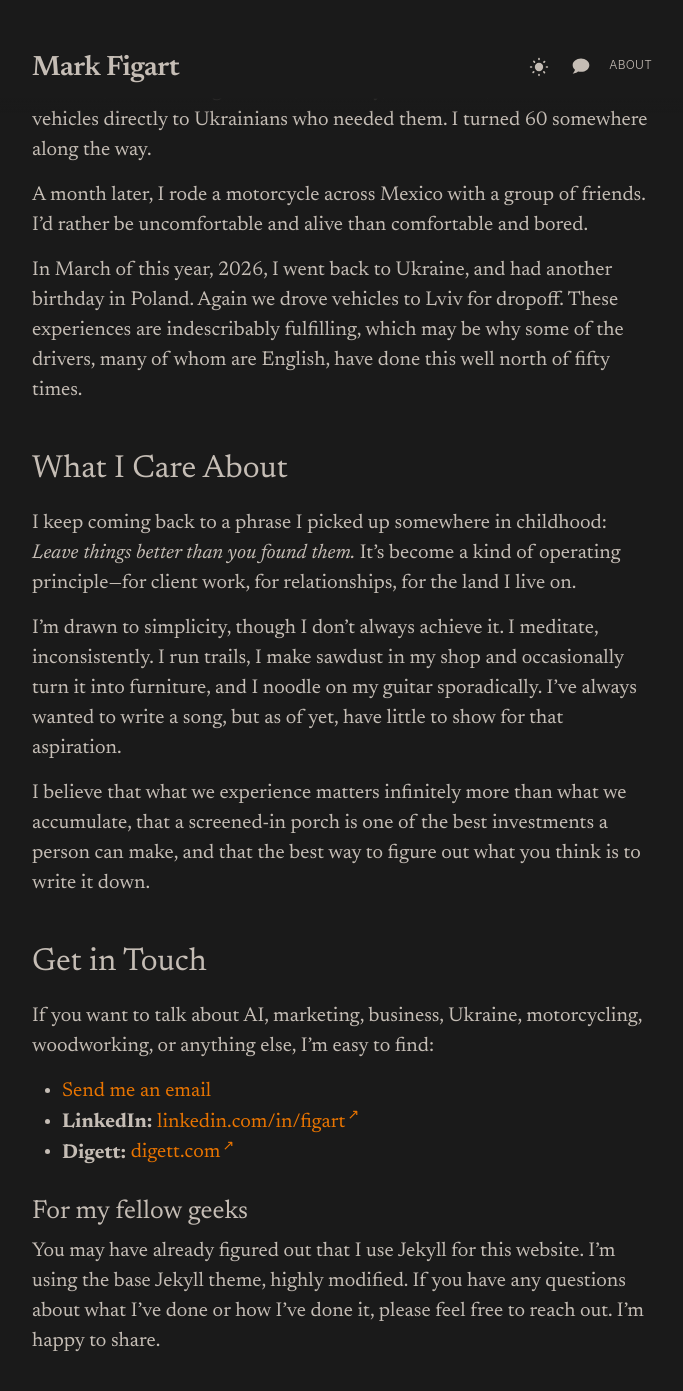
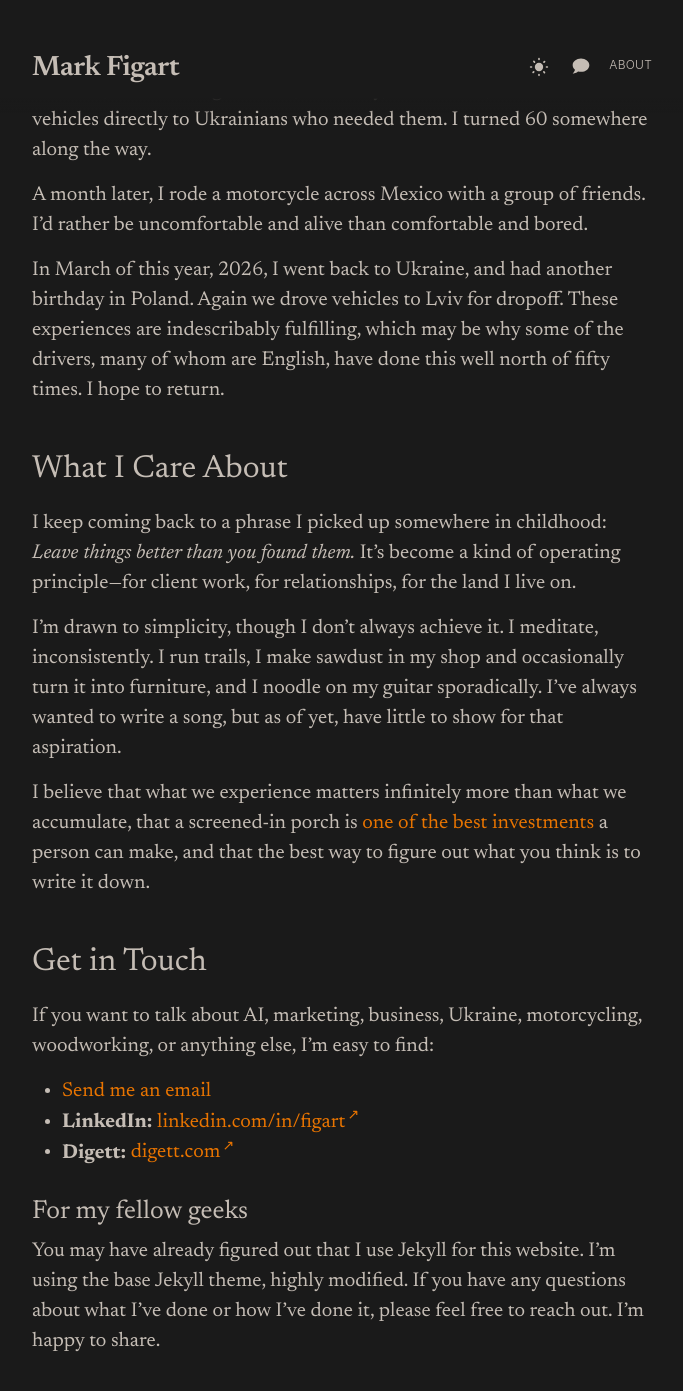
Before and after one commit to figart/60, a Jekyll site: the page built from _pages/about.markdown, in a window 1280 px wide and 1400 px high, scrolled down 2974 px. Shown: the top 1391 px of the window, without its empty margins (298-981 px from the left). Built offline with Jekyll 4.4.1, drawn with Linux system fonts in a browser that asks for light colours.

Commit message:
Link screened-in porch phrase on about page to the porch post.
Co-authored-by: Cursor <cursoragent@cursor.com>

```diff
--- a/_pages/about.markdown
+++ b/_pages/about.markdown
@@ -39,7 +39,7 @@ In March 2025, I joined a convoy of Rotary volunteers who drive vehicles purchas
 
 A month later, I rode a motorcycle across Mexico with a group of friends. I'd rather be uncomfortable and alive than comfortable and bored.
 
-In March of this year, 2026, I went back to Ukraine, and had another birthday in Poland. Again we drove vehicles to Lviv for dropoff. These experiences are indescribably fulfilling, which may be why some of the drivers, many of whom are English, have done this well north of fifty times.
+In March of this year, 2026, I went back to Ukraine, and had another birthday in Poland. Again we drove vehicles to Lviv for dropoff. These experiences are indescribably fulfilling, which may be why some of the drivers, many of whom are English, have done this well north of fifty times. I hope to return.
 
 ## What I Care About
 
@@ -47,7 +47,7 @@ I keep coming back to a phrase I picked up somewhere in childhood: _Leave things
 
 I'm drawn to simplicity, though I don't always achieve it. I meditate, inconsistently. I run trails, I make sawdust in my shop and occasionally turn it into furniture, and I noodle on my guitar sporadically. I've always wanted to write a song, but as of yet, have little to show for that aspiration.
 
-I believe that what we experience matters infinitely more than what we accumulate, that a screened-in porch is one of the best investments a person can make, and that the best way to figure out what you think is to write it down.
+I believe that what we experience matters infinitely more than what we accumulate, that a screened-in porch is [one of the best investments]({% post_url 2024-02-13-a-case-for-the-humble-screened-in-porch %}) a person can make, and that the best way to figure out what you think is to write it down.
 
 ## Get in Touch
 
```
